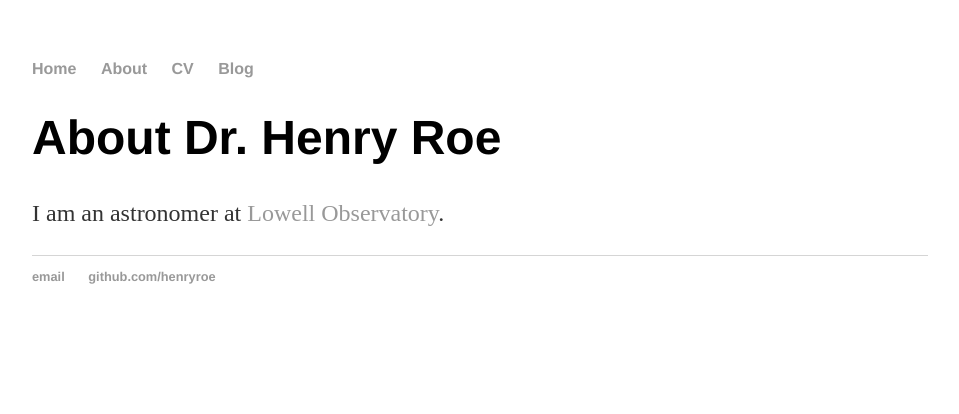
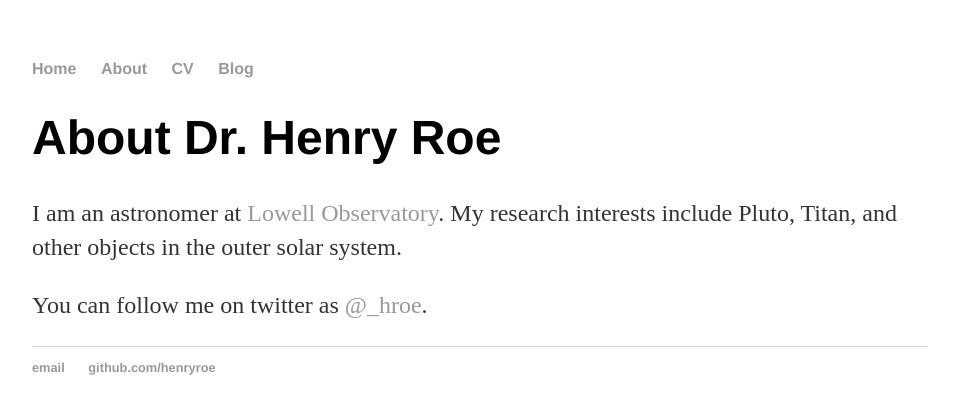
Before and after one commit to henryroe/henryroe.github.io, a Jekyll site: the page built from about/index.html, in a window 1280 px wide. Shown: the top 414 px of the page, without its empty margins (160-1119 px from the left). Built offline with Jekyll 4.4.1, drawn with Linux system fonts in a browser that asks for light colours.

Commit message:
Update index.html

```diff
--- a/about/index.html
+++ b/about/index.html
@@ -4,5 +4,8 @@ title: About
 ---
 <div class="blurb">
 	<h1>About Dr. Henry Roe</h1>
-	<p>I am an astronomer at <a href="http://lowell.edu">Lowell Observatory</a>.</p>
+	<p>I am an astronomer at <a href="http://lowell.edu">Lowell Observatory</a>.
+	My research interests include Pluto, Titan, and other objects in the outer solar system.</p>
+
+	<p>You can follow me on twitter as <a href="http://twitter.com/_hroe">@_hroe</a>.</p>
 </div><!-- /.blurb -->
```
